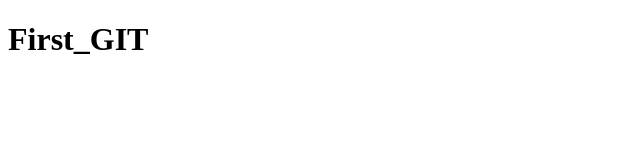
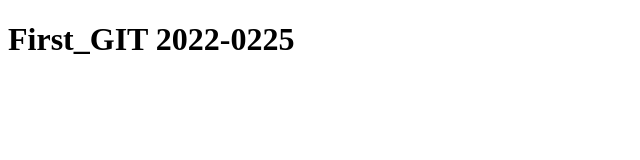
Before and after one commit to Fraylian/first_git, a plain HTML site: page index.html in a window 1280 px wide. Shown: the whole page, without its empty margins (0-640 px from the left). Drawn offline with Linux system fonts and the light colour scheme.

Commit message:
Descripción de los cambios en la rama dev

```diff
--- a/index.html
+++ b/index.html
@@ -7,6 +7,6 @@
     <title>Git</title>
 </head>
 <body>
-    <h1>First_GIT </h1>
+    <h1>First_GIT 2022-0225</h1>
 </body>
 </html>
```
